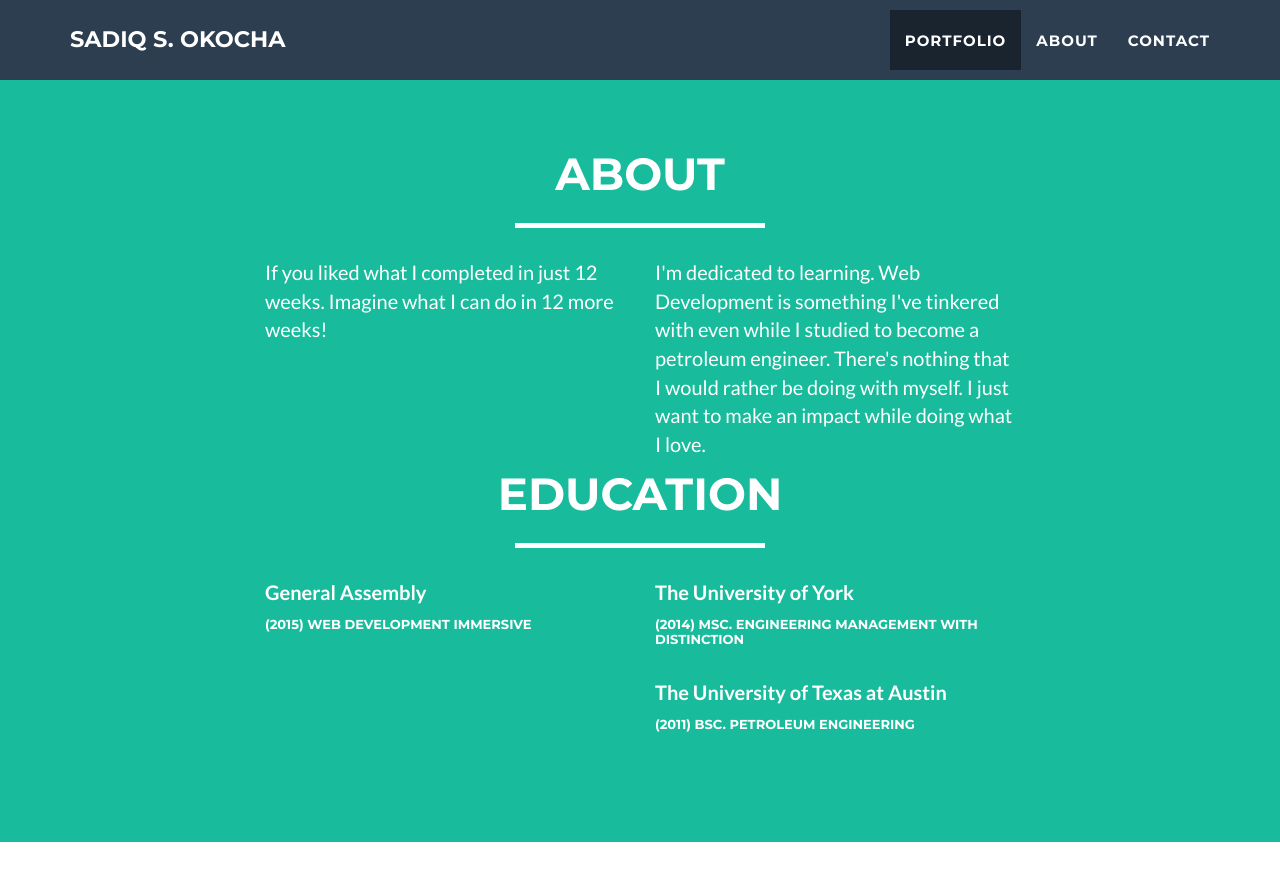
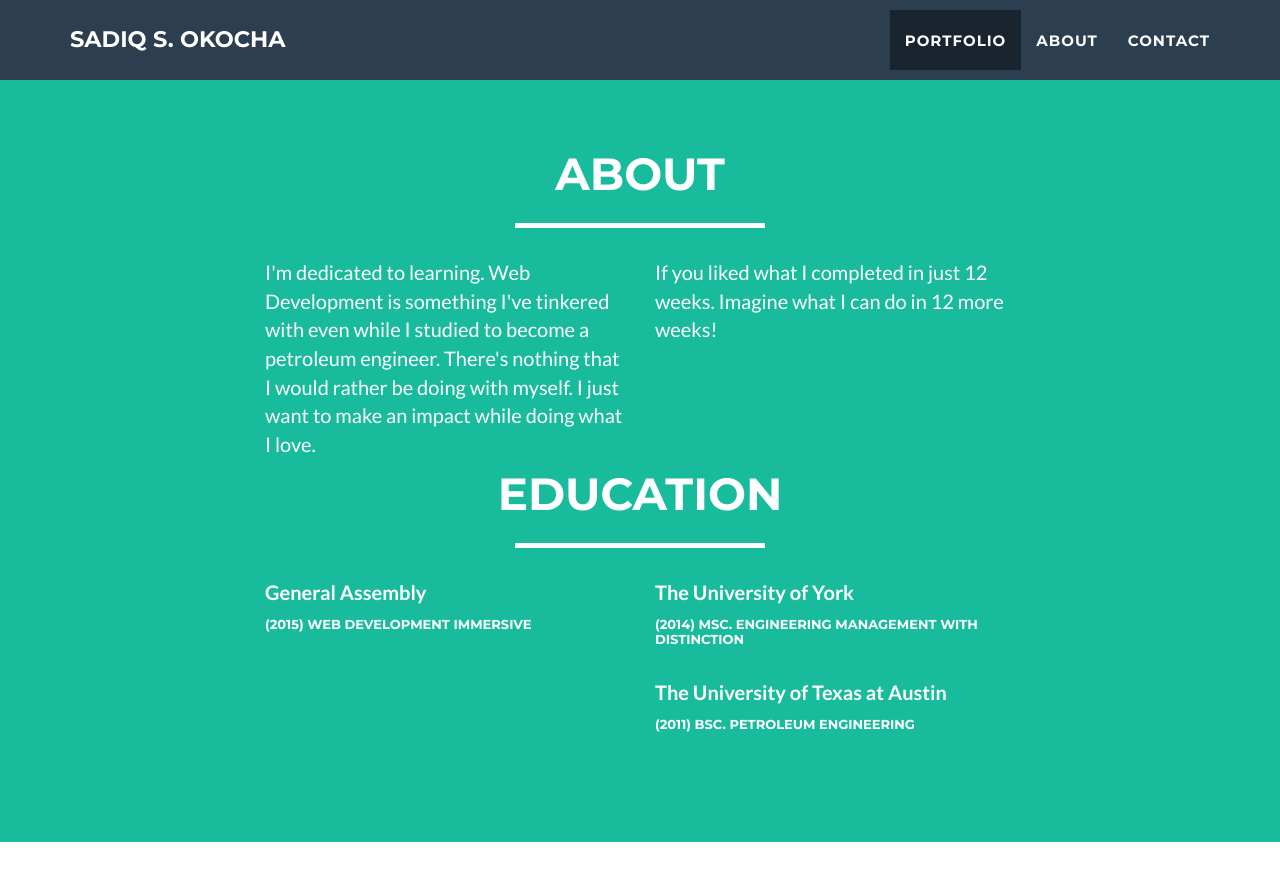
Before and after one commit to sokocha/sokocha.github.io, a Jekyll site: the page built from index.html, in a window 1280 px wide and 900 px high, scrolled down 1322 px. Shown: the top 881 px of the window. Built offline with Jekyll 4.4.1, drawn with Linux system fonts in a browser that asks for light colours.

Commit message:
rearranges text in the about section

```diff
--- a/_includes/about.html
+++ b/_includes/about.html
@@ -9,11 +9,11 @@
             </div>
             <div class="row">
                 <div class="col-lg-4 col-lg-offset-2">
+                    <p>I'm dedicated to learning. Web Development is something I've tinkered with even while I studied to become a petroleum engineer. There's nothing that I would rather be doing with myself. I just want to make an impact while doing what I love. </p>
+                </div>
+                <div class="col-lg-4">
                     <p>If you liked what I completed in just 12 weeks. Imagine what I can do in 12 more weeks!
                     </p>
-                </div>
-                <div class="col-lg-4">
-                    <p>I'm dedicated to learning. Web Development is something I've tinkered with even while I studied to become a petroleum engineer. There's nothing that I would rather be doing with myself. I just want to make an impact while doing what I love. </p>
                 </div>
         <div class="row">
             <div class="col-lg-12 text-center">
```
